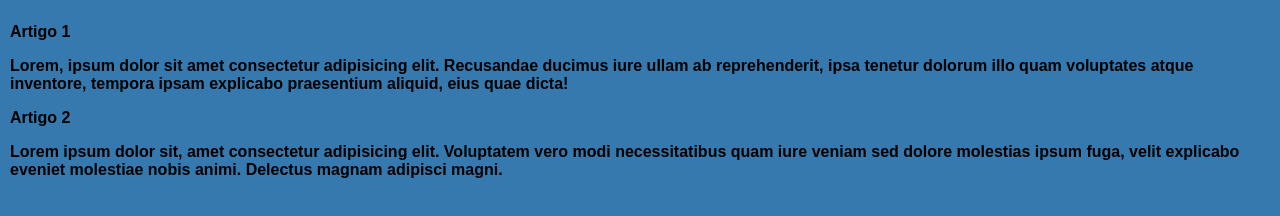
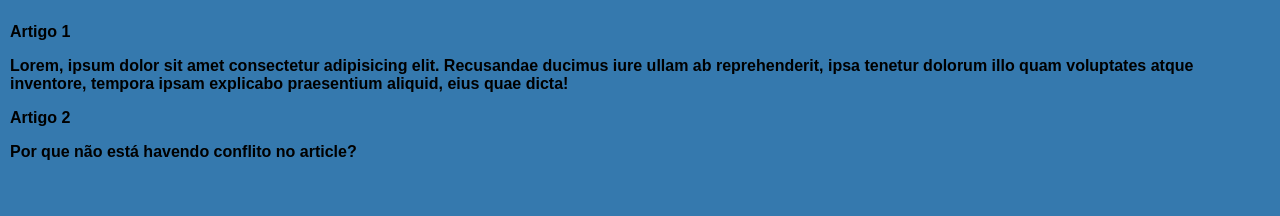
Before and after one commit to aecio-neto/projeto-site, a plain HTML site: page index.html in a window 1280 px wide. Drawn offline with Linux system fonts and the light colour scheme.

Commit message:
Update index.html

```diff
--- a/index.html
+++ b/index.html
@@ -17,7 +17,7 @@
                 </article>
                 <article>
                     <h2>Artigo 2</h2>
-                    <p>Lorem ipsum dolor sit, amet consectetur adipisicing elit. Voluptatem vero modi necessitatibus quam iure veniam sed dolore molestias ipsum fuga, velit explicabo eveniet molestiae nobis animi. Delectus magnam adipisci magni.</p>
+                    <p>Por que não está havendo conflito no article?</p>
                 </article>
             </h1>
         </header>
```
